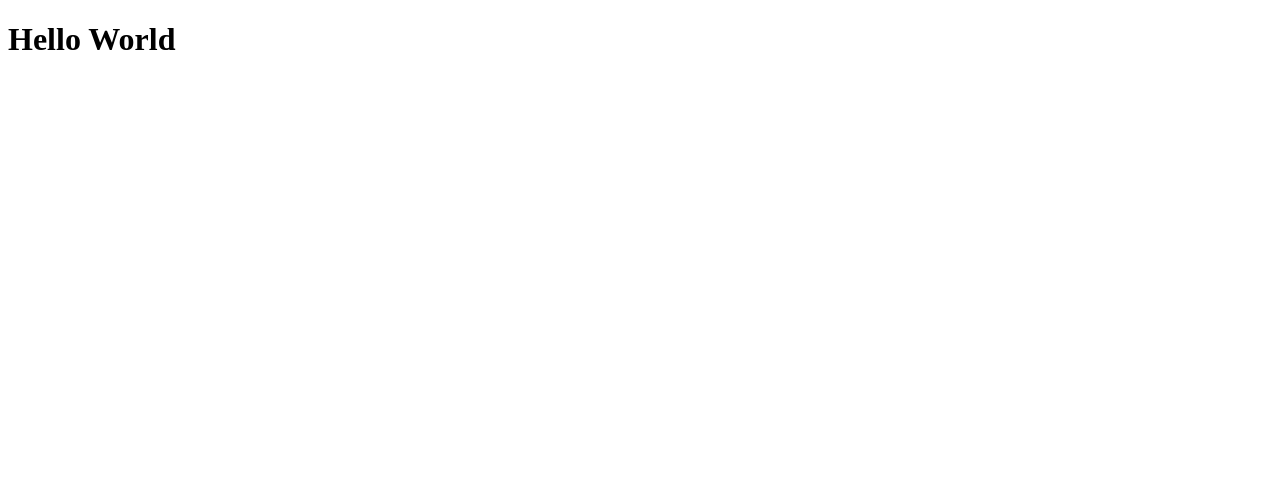
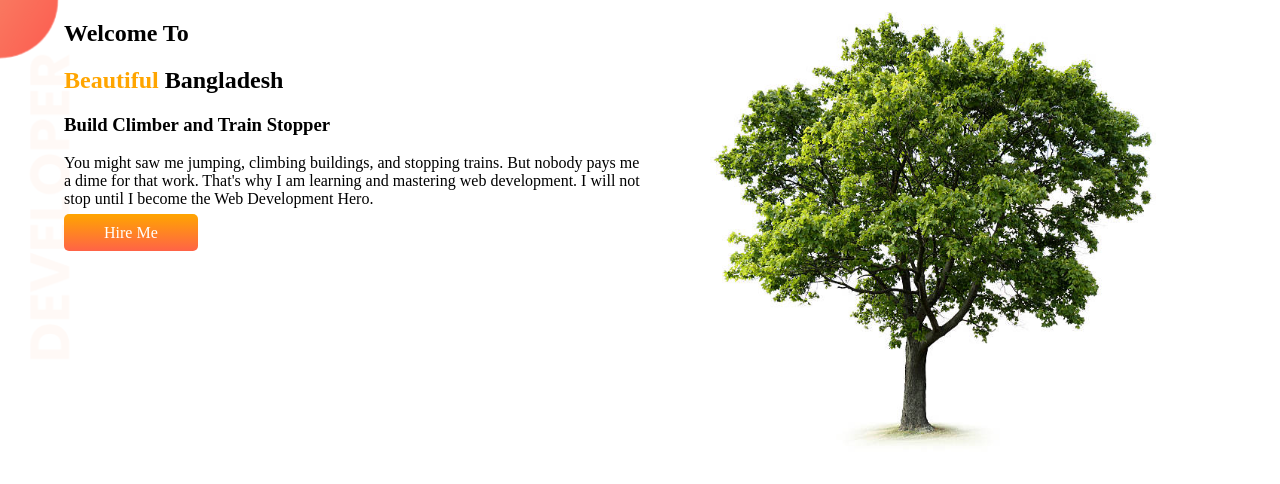
Before and after one commit to salma-sn/developer-portfolio, a plain HTML site: page index.html in a window 1280 px wide. Drawn offline with Linux system fonts and the light colour scheme; a web font is replaced by a local one.

Commit message:
first section

```diff
--- a/index.html
+++ b/index.html
@@ -1,13 +1,36 @@
 <!DOCTYPE html>
 <html lang="en">
+
 <head>
     <meta charset="UTF-8">
     <meta http-equiv="X-UA-Compatible" content="IE=edge">
     <meta name="viewport" content="width=device-width, initial-scale=1.0">
+    <link rel="preconnect" href="https://fonts.googleapis.com">
+    <link rel="preconnect" href="https://fonts.gstatic.com" crossorigin>
+    <link href="https://fonts.googleapis.com/css2?family=Playfair+Display:ital@1&display=swap" rel="stylesheet">
     <link rel="stylesheet" href="style.css">
     <title>Portfolio</title>
 </head>
+
 <body>
-  <h1>Hello World</h1>
+    <section class="top-banner">
+        <div class="half-width">
+            <h1>Welcome To</h1>
+            <h1><span class="beautiful">Beautiful </span> Bangladesh</h1>
+            <h3>Build Climber and Train Stopper</h3>
+            <p>You might saw me jumping, climbing buildings, and stopping trains. But nobody pays me a dime for that
+                work.
+                That's why I am learning and mastering web development. I will not stop until I become the Web
+                Development
+                Hero.</p>
+            <a href="rupalibank.com.bd" class="link-buton" target="_blank">Hire Me</a>
+        </div>
+
+        <div class="half-width">
+            <img src="images/tree.jpg" alt="tree image">
+        </div>
+    </section>
+
 </body>
+
 </html>
--- a/style.css
+++ b/style.css
@@ -0,0 +1,34 @@
+body {
+    font-family: 'Playfair Display', serif;
+    margin: 0;
+}
+
+.beautiful {
+    color: orange;
+}
+
+section {
+    display: flex;
+}
+
+.half-width {
+    width: 50%;
+    padding-left: 5%;
+}
+
+.half-width img {
+    width: 80%;
+}
+
+.link-buton {
+    text-decoration: none;
+    color: white;
+    padding: 10px 40px;
+    border-radius: 5px;
+    background-image: linear-gradient(orange, tomato);
+
+}
+
+.top-banner {
+    background-image: url(images/top-banner.png);
+}
```
Also changed, not shown: images/dream-bg.png (added), images/exp-bg.png (added), images/jhankar.png (added), images/jhankar2.png (added), images/my-bg.png (added), images/my-bg2.png (added), images/top-banner.png (added), images/tree.jpg (added), 7 other files.
